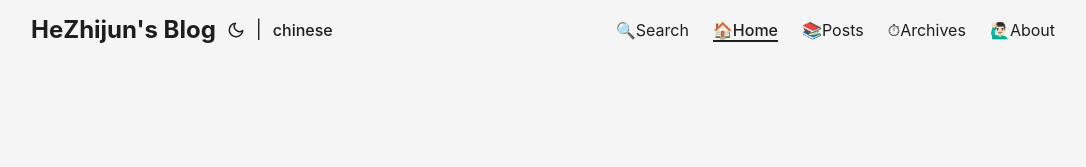
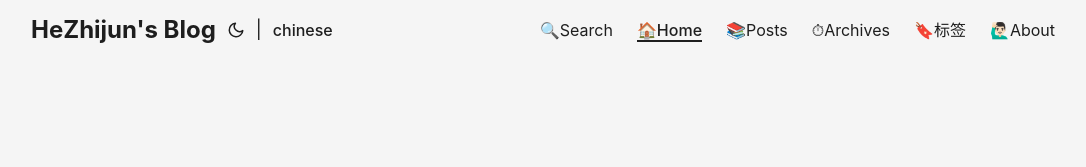
Before and after one commit to HeZhijun4030/HeZhijun4030.github.io, a plain HTML site: page en/index.html in a window 1280 px wide. Shown: the top 167 px of the page, without its empty margins (97-1183 px from the left). Drawn offline with Linux system fonts and the light colour scheme.

Commit message:
auto deploy HeZhijun4030/hugo_main@a8b21e13b85f55878d01071d6179f72e0290c0f0

```diff
--- a/en/index.html
+++ b/en/index.html
@@ -150,6 +150,11 @@
             <li>
                 <a href="https://HeZhijun4030.github.io/en/archives/" title="⏱Archives">
                     <span>⏱Archives</span>
+                </a>
+            </li>
+            <li>
+                <a href="https://HeZhijun4030.github.io/en/tags" title="🔖标签">
+                    <span>🔖标签</span>
                 </a>
             </li>
             <li>
```
Also changed, not shown: en/404.html (+5 -0 lines), en/about/index.html (+5 -0 lines), en/archives/index.html (+5 -0 lines), en/categories/index.html (+5 -0 lines), en/posts/cpp/index.html (+5 -0 lines), en/posts/game/index.html (+5 -0 lines), en/posts/index.html (+5 -0 lines), en/posts/java/index.html (+5 -0 lines), en/posts/linux/index.html (+5 -0 lines), en/posts/py/index.html (+5 -0 lines), en/search/index.html (+5 -0 lines), en/tags/index.html (+5 -0 lines), 1 other file.
